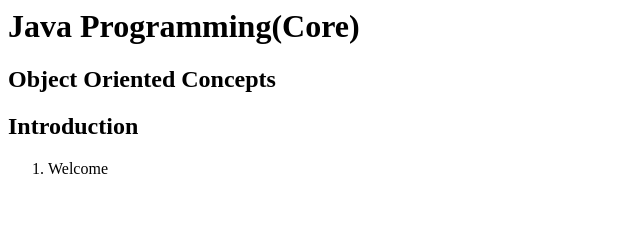
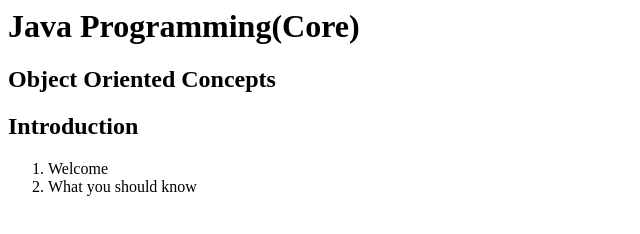
Before and after one commit to Tanushree227/Object_Oriented_Concepts, a plain HTML site: page Website/index.html in a window 1280 px wide. Shown: the whole page, without its empty margins (0-640 px from the left). Drawn offline with Linux system fonts and the light colour scheme.

Commit message:
what you should know

```diff
--- a/Website/index.html
+++ b/Website/index.html
@@ -12,6 +12,7 @@
         <h2>Introduction</h2>
         <ol>
             <li>Welcome</li>
+            <li>What you should know</li>
         </ol>
     </div>
 </body>
```
